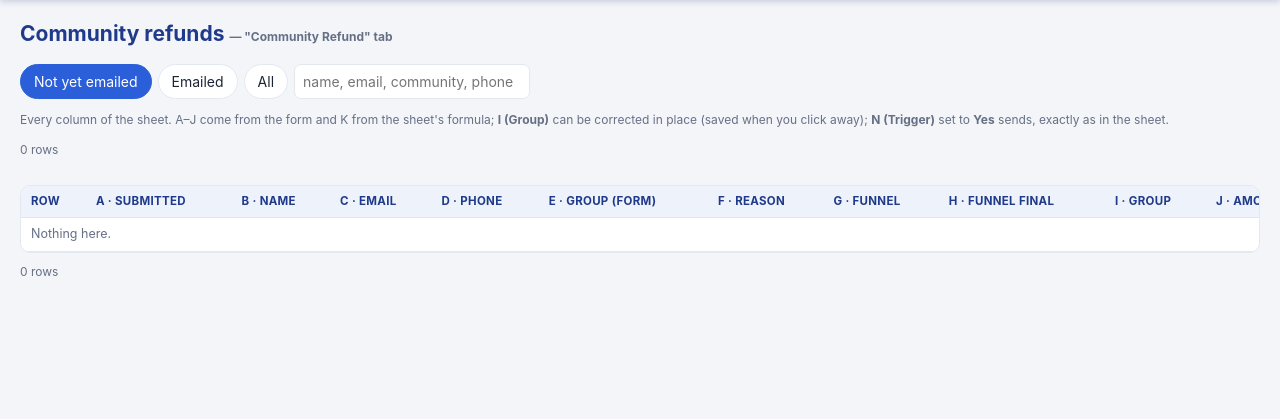
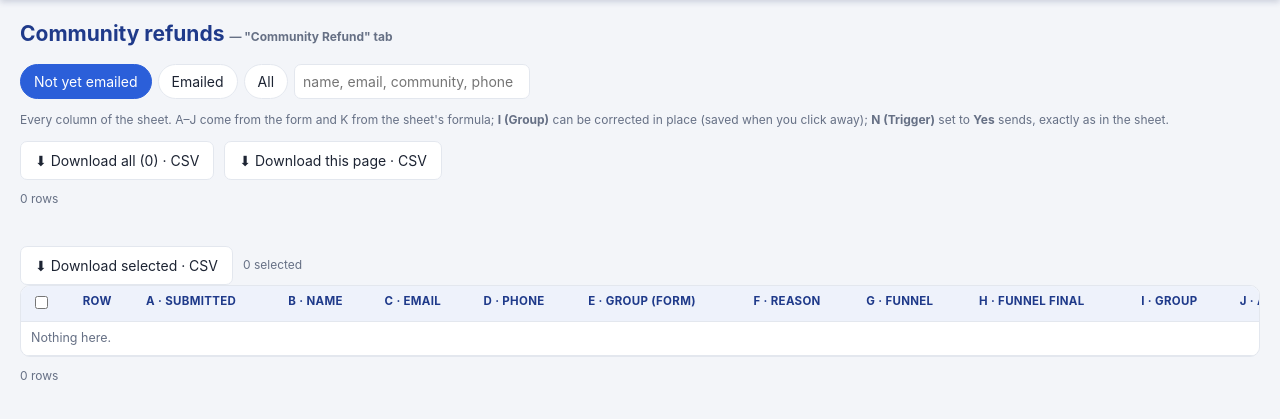
Before and after one commit to addictivelearn-operations/Community-Ops, a FastAPI app: page /refunds in a window 1280 px wide. Shown: the part 52-471 px from the top of the page. Run offline with FastAPI, Linux system fonts and the light colour scheme; the visitor is signed in with stand-in values (Sample User, id 1); tables that the repository leaves empty hold one stand-in row (values such as "Sample post").

Commit message:
Add CSV download and bulk select/delete to Ticket replies and Refunds
- Download all (view+search filtered) or just the current page, as CSV,
  from a plain link -- same column order/labels as the on-screen table.
- A checkbox per row (+ select-all) lets you download just the checked
  rows as CSV, or -- superuser only, with a confirm -- delete them all
  in one go via the existing per-row delete logic (delete_ticket/
  delete_refund), so it's still safe to run more than once.

Six new routes: GET /{replies,refunds}/export.csv (?scope=page),
POST /{replies,refunds}/export-selected.csv, POST /{replies,refunds}/bulk-delete.
List-view filtering was factored out of replies_list/refunds_list into
_filtered_tickets/_filtered_refunds so export.csv sees exactly what the
list page would show.

Co-Authored-By: Claude Sonnet 5 <noreply@anthropic.com>

```diff
--- a/app/main.py
+++ b/app/main.py
@@ -5,6 +5,8 @@ refunds.py and replies.py, the integrations in google.py and zoho.py.
 Run:  uvicorn app.main:app --reload --port 8000   (or run.bat)
 """
 
+import csv
+import io
 import json
 import sqlite3
 from contextlib import asynccontextmanager
@@ -14,7 +16,7 @@ from urllib.parse import quote, urlencode
 
 from fastapi import Depends, FastAPI, Form, HTTPException, Request
 from fastapi.exception_handlers import http_exception_handler as fastapi_default_http_exception_handler
-from fastapi.responses import HTMLResponse, JSONResponse, RedirectResponse
+from fastapi.responses import HTMLResponse, JSONResponse, RedirectResponse, Response
 from fastapi.staticfiles import StaticFiles
 from fastapi.templating import Jinja2Templates
 from starlette.middleware.sessions import SessionMiddleware
@@ -22,10 +24,11 @@ from starlette.middleware.sessions import SessionMiddleware
 from . import course_master, google, migrate, refund_intake, refunds, replies, scheduler, tracker_app, zoho, zoho_sync
 from .config import RF_CURRENCY, settings
 from .db import get_conn, get_state, init_db, set_state
-from .store import (MAIN_EDITABLE, MAIN_HEADERS, REFUND_EDITABLE, REFUND_HEADERS, STATUS_FALLBACK,
-                    TRIGGER_FALLBACK, create_test_refund, create_test_ticket, delete_refund,
-                    delete_ticket, is_internal, load_refund, load_refunds, load_ticket,
-                    load_tickets, parse_amount, save_main_fields, save_refund_fields, write_refund)
+from .store import (MAIN_EDITABLE, MAIN_HEADERS, REFUND_CSV_HEADER, REFUND_EDITABLE, REFUND_HEADERS,
+                    STATUS_FALLBACK, TICKET_CSV_HEADER, TRIGGER_FALLBACK, create_test_refund,
+                    create_test_ticket, delete_refund, delete_ticket, is_internal, load_refund,
+                    load_refunds, load_ticket, load_tickets, parse_amount, refund_csv_row,
+                    save_main_fields, save_refund_fields, ticket_csv_row, write_refund)
 
 init_db()
 
@@ -157,6 +160,15 @@ def back(url: str, msg: str, ok: bool) -> RedirectResponse:
     return RedirectResponse(f"{url}{sep}{urlencode({'msg': msg, 'ok': '1' if ok else '0'})}", status_code=303)
 
 
+def csv_response(header: list[str], rows: list[list], filename: str) -> Response:
+    buf = io.StringIO()
+    w = csv.writer(buf)
+    w.writerow(header)
+    w.writerows(rows)
+    return Response(buf.getvalue(), media_type="text/csv; charset=utf-8",
+                    headers={"Content-Disposition": f'attachment; filename="{filename}"'})
+
+
 @app.get("/login", response_class=HTMLResponse)
 def login(request: Request):
     return render(request, "login.html", missing=settings.missing(),
@@ -271,8 +283,10 @@ def dashboard(request: Request, u: User = Depends(require_superuser)):
 # Refunds
 # ---------------------------------------------------------------------------
 
-@app.get("/refunds", response_class=HTMLResponse)
-def refunds_list(request: Request, u: User = Depends(require_user)):
+def _filtered_refunds(request: Request) -> tuple[list, str, str]:
+    """Same view/search filtering refunds_list applies, factored out so the
+    CSV export ("download all filtered") sees exactly the rows the list page
+    would show, not the unfiltered table."""
     view = request.query_params.get("view", "open")
     q = request.query_params.get("q", "").strip().lower()
     rows = load_refunds()
@@ -283,9 +297,44 @@ def refunds_list(request: Request, u: User = Depends(require_user)):
     if q:
         rows = [r for r in rows if q in (r.name + " " + r.email + " " + r.community + " " + r.phone).lower()]
     rows.reverse()
+    return rows, view, q
+
+
+@app.get("/refunds", response_class=HTMLResponse)
+def refunds_list(request: Request, u: User = Depends(require_user)):
+    rows, view, q = _filtered_refunds(request)
     return render(request, "refunds.html", view=view, q=q, headers=REFUND_HEADERS,
                   trigger_options=TRIGGER_FALLBACK,
                   **paginate(request, rows))
+
+
+@app.get("/refunds/export.csv")
+def refunds_export(request: Request, u: User = Depends(require_user)):
+    """?scope=page exports just the current page (same slice paginate() would
+    show); anything else exports every row matching the current view/search."""
+    rows, view, _ = _filtered_refunds(request)
+    if request.query_params.get("scope") == "page":
+        rows = paginate(request, rows)["rows"]
+    stamp = datetime.now(settings.tz).strftime("%Y%m%d-%H%M")
+    return csv_response(REFUND_CSV_HEADER, [refund_csv_row(r) for r in rows], f"refunds-{view}-{stamp}.csv")
+
+
+@app.post("/refunds/export-selected.csv")
+def refunds_export_selected(ids: list[int] = Form([]), u: User = Depends(require_user)):
+    if not ids:
+        return back("/refunds", "No rows selected to download.", False)
+    id_set = set(ids)
+    rows = [r for r in load_refunds() if r.row in id_set]
+    stamp = datetime.now(settings.tz).strftime("%Y%m%d-%H%M")
+    return csv_response(REFUND_CSV_HEADER, [refund_csv_row(r) for r in rows], f"refunds-selected-{stamp}.csv")
+
+
+@app.post("/refunds/bulk-delete")
+def refunds_bulk_delete(ids: list[int] = Form([]), u: User = Depends(require_superuser)):
+    if not ids:
+        return back("/refunds", "No rows selected to delete.", False)
+    n = sum(1 for i in ids if delete_refund(i))
+    return back("/refunds", f"Deleted {n} row(s).", True)
 
 
 def _apply_refund_trigger(g: google.GoogleClient, u: User, row: int, value: str) -> tuple[str, bool]:
@@ -420,8 +469,10 @@ def refund_delete(row: int, u: User = Depends(require_superuser)):
 # Ticket replies
 # ---------------------------------------------------------------------------
 
-@app.get("/replies", response_class=HTMLResponse)
-def replies_list(request: Request, u: User = Depends(require_user)):
+def _filtered_tickets(request: Request) -> tuple[list, str, str]:
+    """Same view/search filtering replies_list applies, factored out so the
+    CSV export ("download all filtered") sees exactly the rows the list page
+    would show, not the unfiltered table."""
     view = request.query_params.get("view", "pending")
     q = request.query_params.get("q", "").strip().lower()
     rows = load_tickets()
@@ -434,9 +485,44 @@ def replies_list(request: Request, u: User = Depends(require_user)):
     if q:
         rows = [t for t in rows if q in (t.ticket + " " + t.name + " " + t.email + " " + t.course + " " + t.requirement).lower()]
     rows.reverse()
+    return rows, view, q
+
+
+@app.get("/replies", response_class=HTMLResponse)
+def replies_list(request: Request, u: User = Depends(require_user)):
+    rows, view, q = _filtered_tickets(request)
     return render(request, "replies.html", view=view, q=q, headers=MAIN_HEADERS,
                   trigger_options=TRIGGER_FALLBACK, status_options=STATUS_FALLBACK,
                   **paginate(request, rows))
+
+
+@app.get("/replies/export.csv")
+def replies_export(request: Request, u: User = Depends(require_user)):
+    """?scope=page exports just the current page (same slice paginate() would
+    show); anything else exports every row matching the current view/search."""
+    rows, view, _ = _filtered_tickets(request)
+    if request.query_params.get("scope") == "page":
+        rows = paginate(request, rows)["rows"]
+    stamp = datetime.now(settings.tz).strftime("%Y%m%d-%H%M")
+    return csv_response(TICKET_CSV_HEADER, [ticket_csv_row(t) for t in rows], f"tickets-{view}-{stamp}.csv")
+
+
+@app.post("/replies/export-selected.csv")
+def replies_export_selected(ids: list[int] = Form([]), u: User = Depends(require_user)):
+    if not ids:
+        return back("/replies", "No rows selected to download.", False)
+    id_set = set(ids)
+    rows = [t for t in load_tickets() if t.row in id_set]
+    stamp = datetime.now(settings.tz).strftime("%Y%m%d-%H%M")
+    return csv_response(TICKET_CSV_HEADER, [ticket_csv_row(t) for t in rows], f"tickets-selected-{stamp}.csv")
+
+
+@app.post("/replies/bulk-delete")
+def replies_bulk_delete(ids: list[int] = Form([]), u: User = Depends(require_superuser)):
+    if not ids:
+        return back("/replies", "No rows selected to delete.", False)
+    n = sum(1 for i in ids if delete_ticket(i))
+    return back("/replies", f"Deleted {n} row(s).", True)
 
 
 @app.post("/replies/{row}/cell")
--- a/app/store.py
+++ b/app/store.py
@@ -388,3 +388,20 @@ REFUND_HEADERS = [
     ("K", "Brand"), ("L", ""), ("M", ""), ("N", "Trigger"), ("O", "Sent"), ("P", "Trigger by"),
     ("Q", "Reply status"), ("R", "Team handoff"),
 ]
+
+# CSV export — same column order as the list-page tables (Row + one cell per
+# header above), so a downloaded file reads exactly like what's on screen.
+TICKET_CSV_HEADER = ["Row"] + [label or col for col, label in MAIN_HEADERS]
+REFUND_CSV_HEADER = ["Row"] + [label or col for col, label in REFUND_HEADERS]
+
+
+def ticket_csv_row(t: TicketRow) -> list:
+    return [t.row, t.ticket, t.owner, t.created, t.imported_at, t.brand, t.name, t.email, t.phone,
+           t.course, t.requirement, t.resolution, t.res_status, t.trigger, t.last_sent_line,
+           t.sent_by, t.category, t.result, t.zoho_status]
+
+
+def refund_csv_row(r: RefundRow) -> list:
+    return [r.row, r.timestamp, r.name, r.email, r.phone, r.group, r.reason, r.funnel,
+           r.funnel_final, r.community, r.amount, r.brand, r.spare_l, r.spare_m, r.trigger,
+           (r.sent_at.splitlines()[0] if r.sent_at else ""), r.sent_by, r.result, r.handoff]
--- a/app/templates/refunds.html
+++ b/app/templates/refunds.html
@@ -16,14 +16,28 @@
 </div>
 <p class="small mute">Every column of the sheet. A–J come from the form and K from the sheet's formula;
   <b>I (Group)</b> can be corrected in place (saved when you click away); <b>N (Trigger)</b> set to <b>Yes</b> sends, exactly as in the sheet.</p>
+<div class="actions">
+  <a class="btn" href="/refunds/export.csv?view={{ view }}&amp;q={{ q | urlencode }}">⬇ Download all ({{ total }}) · CSV</a>
+  <a class="btn" href="/refunds/export.csv?view={{ view }}&amp;q={{ q | urlencode }}&amp;scope=page&amp;page={{ page }}">⬇ Download this page · CSV</a>
+</div>
 {% include "_pager.html" %}
 {% include "_scrollsync.html" %}
+<form id="bulk-form" method="post" action="/refunds/export-selected.csv">
+<div class="actions">
+  <button type="submit" onclick="return bulkGuard(this)">⬇ Download selected · CSV</button>
+  {% if is_superuser %}
+  <button type="submit" formaction="/refunds/bulk-delete" class="danger"
+          onclick="return bulkGuard(this) &amp;&amp; confirm('Delete the selected row(s)? This cannot be undone.');">🗑 Delete selected</button>
+  {% endif %}
+  <span class="small mute" id="bulk-count">0 selected</span>
+</div>
 <div class="scroll">
 <table class="grid">
-<thead><tr><th>Row</th>{% for col, label in headers %}<th title="Column {{ col }}">{{ col }}{% if label %} · {{ label }}{% endif %}</th>{% endfor %}</tr></thead>
+<thead><tr><th><input type="checkbox" id="check-all" title="Select all on this page"></th><th>Row</th>{% for col, label in headers %}<th title="Column {{ col }}">{{ col }}{% if label %} · {{ label }}{% endif %}</th>{% endfor %}</tr></thead>
 <tbody>
 {% for r in rows %}
 <tr>
+  <td><input type="checkbox" name="ids" value="{{ r.row }}" class="row-check"></td>
   <td><a href="/refunds/{{ r.row }}">{{ r.row }}</a></td>
   <td class="nowrap">{{ r.timestamp }}</td>
   <td><a href="/refunds/{{ r.row }}">{{ r.name }}</a></td>
@@ -65,12 +79,40 @@
   <td class="clip" title="{{ r.handoff }}">{{ r.handoff }}</td>
 </tr>
 {% else %}
-<tr><td colspan="{{ headers | length + 1 }}" class="mute">Nothing here.</td></tr>
+<tr><td colspan="{{ headers | length + 2 }}" class="mute">Nothing here.</td></tr>
 {% endfor %}
 </tbody>
 </table>
 </div>
+</form>
 {% set base = here %}{% include "_pager.html" %}
+<script>
+// Bulk checkbox toolbar: select-all, live count, guard against an empty selection.
+(function () {
+  var checkAll = document.getElementById('check-all');
+  var countEl = document.getElementById('bulk-count');
+  function boxes() { return document.querySelectorAll('input.row-check'); }
+  function updateCount() {
+    var n = document.querySelectorAll('input.row-check:checked').length;
+    if (countEl) countEl.textContent = n + ' selected';
+    if (checkAll) checkAll.checked = n > 0 && n === boxes().length;
+  }
+  if (checkAll) {
+    checkAll.addEventListener('change', function () {
+      boxes().forEach(function (b) { b.checked = checkAll.checked; });
+      updateCount();
+    });
+  }
+  document.getElementById('bulk-form').addEventListener('change', function (e) {
+    if (e.target.classList.contains('row-check')) updateCount();
+  });
+  updateCount();
+})();
+window.bulkGuard = function (btn) {
+  if (!document.querySelector('input.row-check:checked')) { alert('Select at least one row first.'); return false; }
+  return true;
+};
+</script>
 <script>
 (function () {
   document.querySelectorAll('input.cellbox').forEach(function (el) {
```
Also changed, not shown: app/templates/replies.html (+44 -2 lines).
